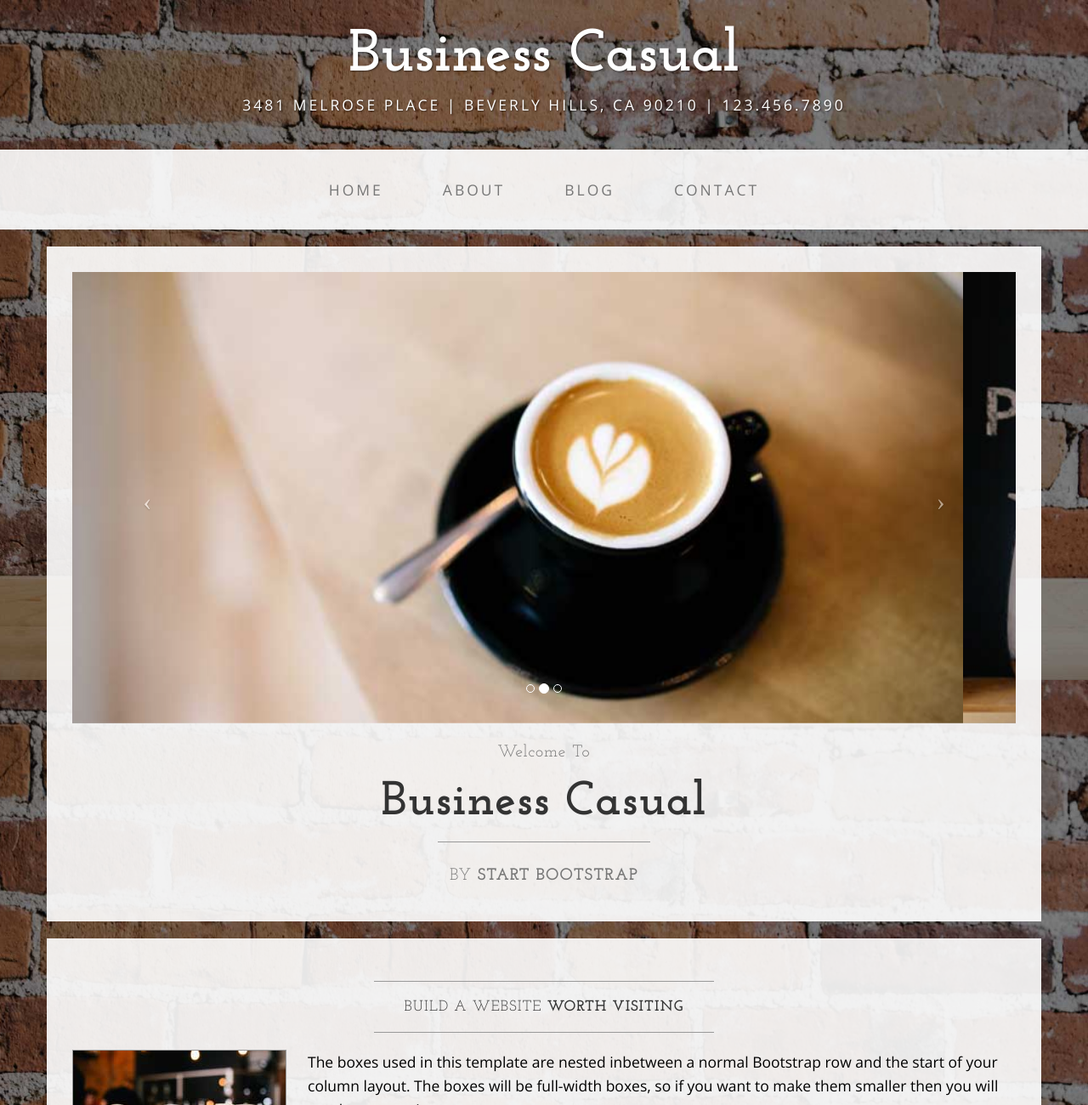
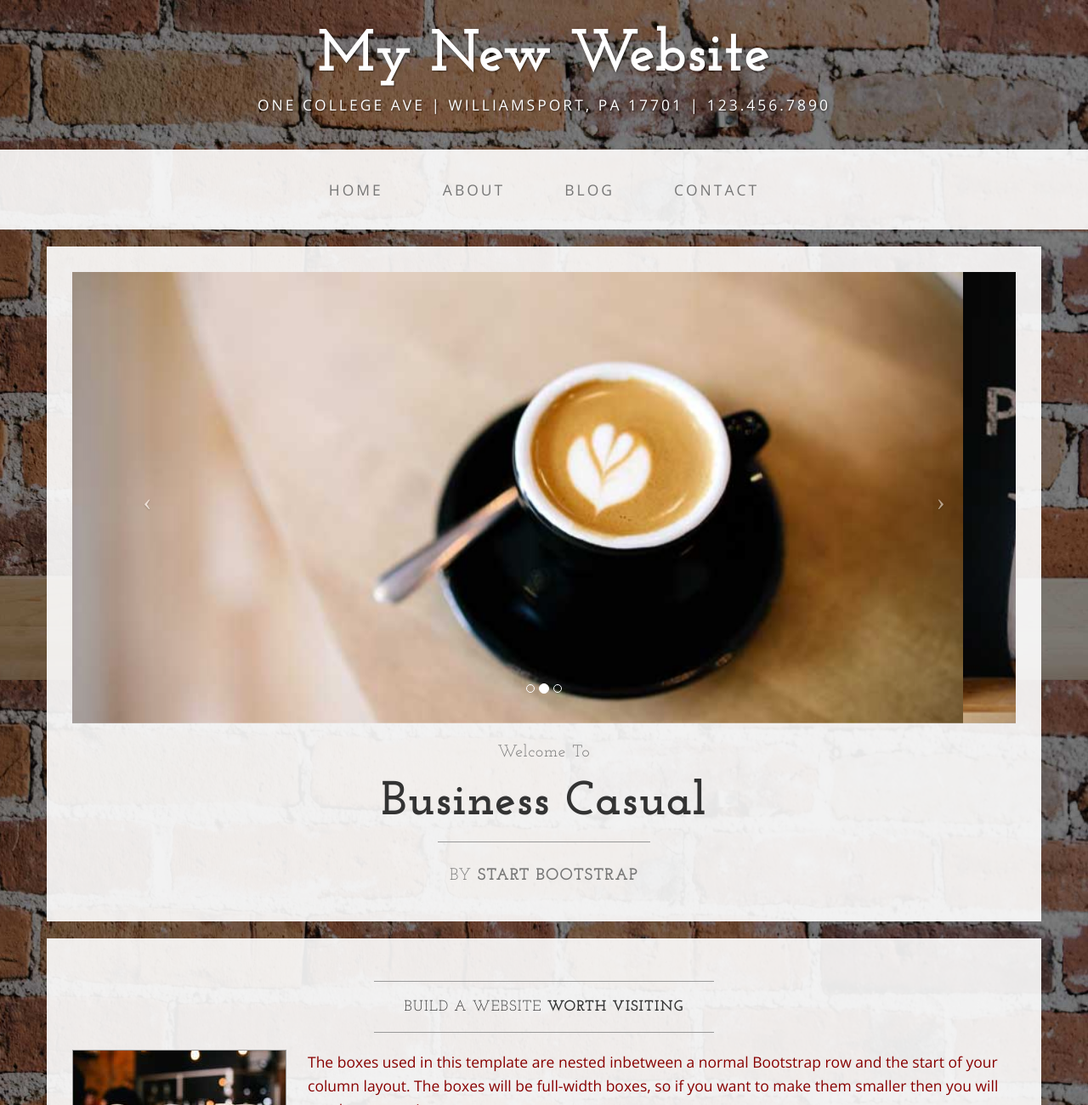
Before and after one commit to jsh25/learngit, a plain HTML site: page index.html in a window 1280 px wide. Shown: the top 1300 px of the page at 85% size. Drawn offline with nearby package versions, Linux system fonts and the light colour scheme.

Commit message:
changed address and paragraph color

```diff
--- a/css/business-casual.css
+++ b/css/business-casual.css
@@ -28,7 +28,7 @@ h6 {
 p {
     font-size: 1.25em;
     line-height: 1.6;
-    color: #000;
+    color: rgb(136, 0, 0);
 }
 
 hr {
--- a/index.html
+++ b/index.html
@@ -32,8 +32,8 @@
 
 <body>
 
-    <div class="brand">Business Casual</div>
-    <div class="address-bar">3481 Melrose Place | Beverly Hills, CA 90210 | 123.456.7890</div>
+    <div class="brand">My New Website</div>
+    <div class="address-bar">One College Ave | Williamsport, PA 17701 | 123.456.7890</div>
 
     <!-- Navigation -->
     <nav class="navbar navbar-default" role="navigation">
```
